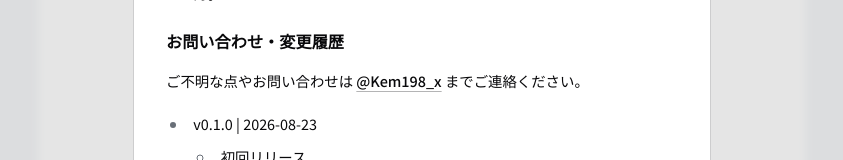
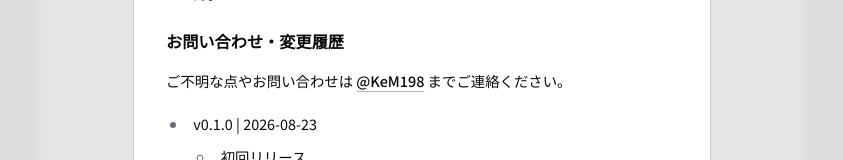
Before and after one commit to kem198/kore-motta, a Next.js app: page / in a window 1280 px wide. Both pictures are taken after a click on the button 992 px from the left and 24 px from the top of the page. Shown: the part 439-599 px from the top of the page, without its empty margins (218-1061 px from the left). Built offline with nearby package versions, Linux system fonts and the light colour scheme.

Commit message:
fix: update HelpDialog content for clarity and consistency

```diff
--- a/src/components/shared/dialog/help-dialog.tsx
+++ b/src/components/shared/dialog/help-dialog.tsx
@@ -45,12 +45,13 @@ function Term() {
           <li>
             カテゴリに設定した時刻を過ぎると、そのカテゴリに属するすべてのアイテムが未完了に戻ります。
           </li>
+
           <li>
-            期限切れのアイテムとして溜まらないため、好みのタイミングで使えます。
+            毎日の持ち物や定期的に行う作業を登録しておくと、その日限りのチェックリストとして利用できます。
           </li>
 
           <li>
-            持ち物や毎日行う作業を登録しておくと、その日限りのチェックリストとして利用できます。
+            期限切れのアイテムとして溜まらないため、好みのタイミングで使えます。
           </li>
         </ul>
       </section>
@@ -61,7 +62,7 @@ function Term() {
         <h4>保存先</h4>
 
         <ul>
-          <li>登録した内容は、お使いのブラウザ内に保存されます。</li>
+          <li>登録した内容は、お使いのブラウザに保存されます。</li>
           <li>登録した内容を外部サービスへ送信・保存することはありません。</li>
         </ul>
 
@@ -105,12 +106,12 @@ function Term() {
         <p>
           ご不明な点やお問い合わせは{" "}
           <a
-            href="https://x.com/Kem198_x"
+            href="https://x.com/kem198_x"
             target="_blank"
             rel="noopener noreferrer"
             className="underline underline-offset-4"
           >
-            @Kem198_x
+            @KeM198
           </a>{" "}
           までご連絡ください。
         </p>
```
